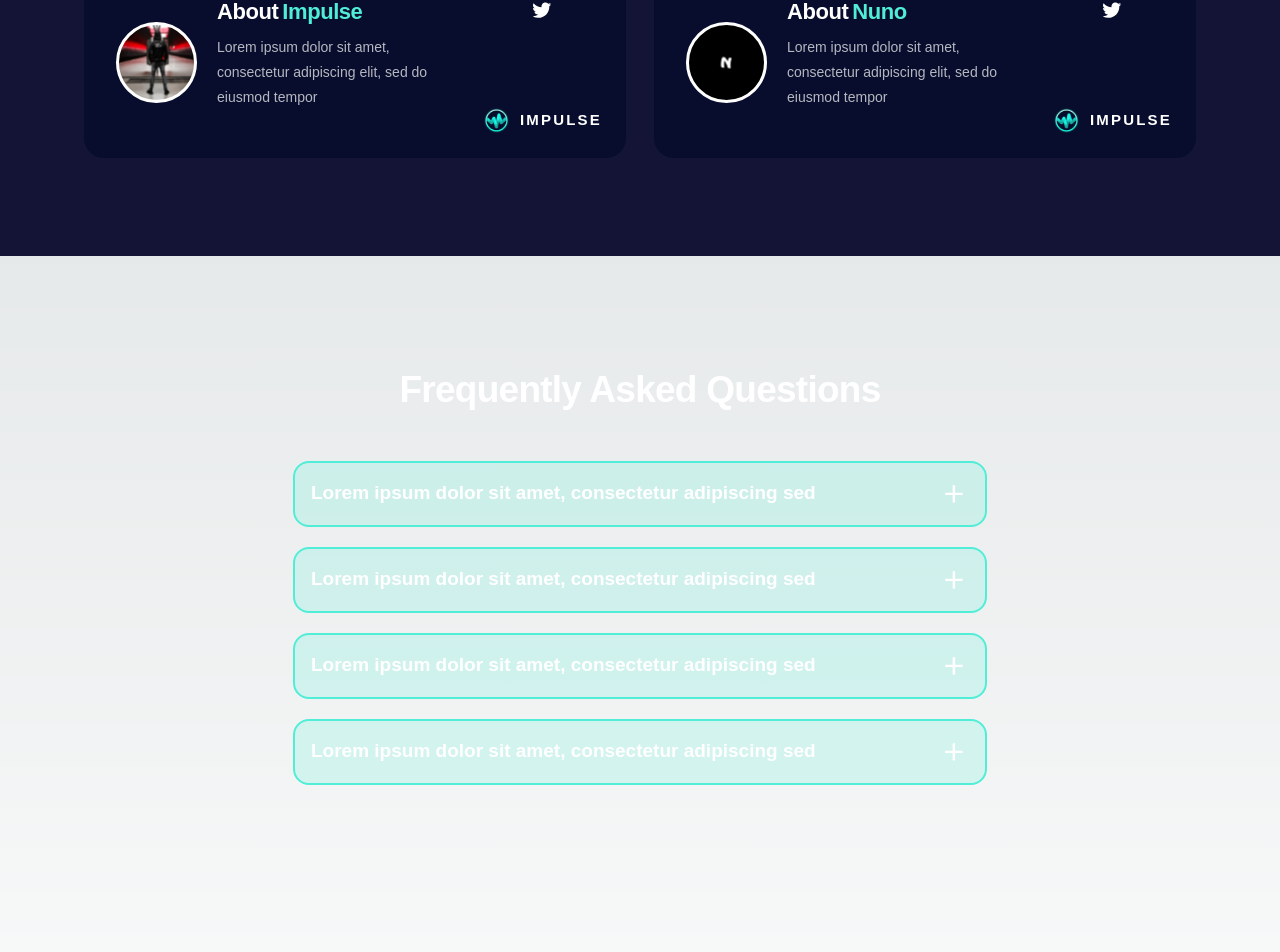
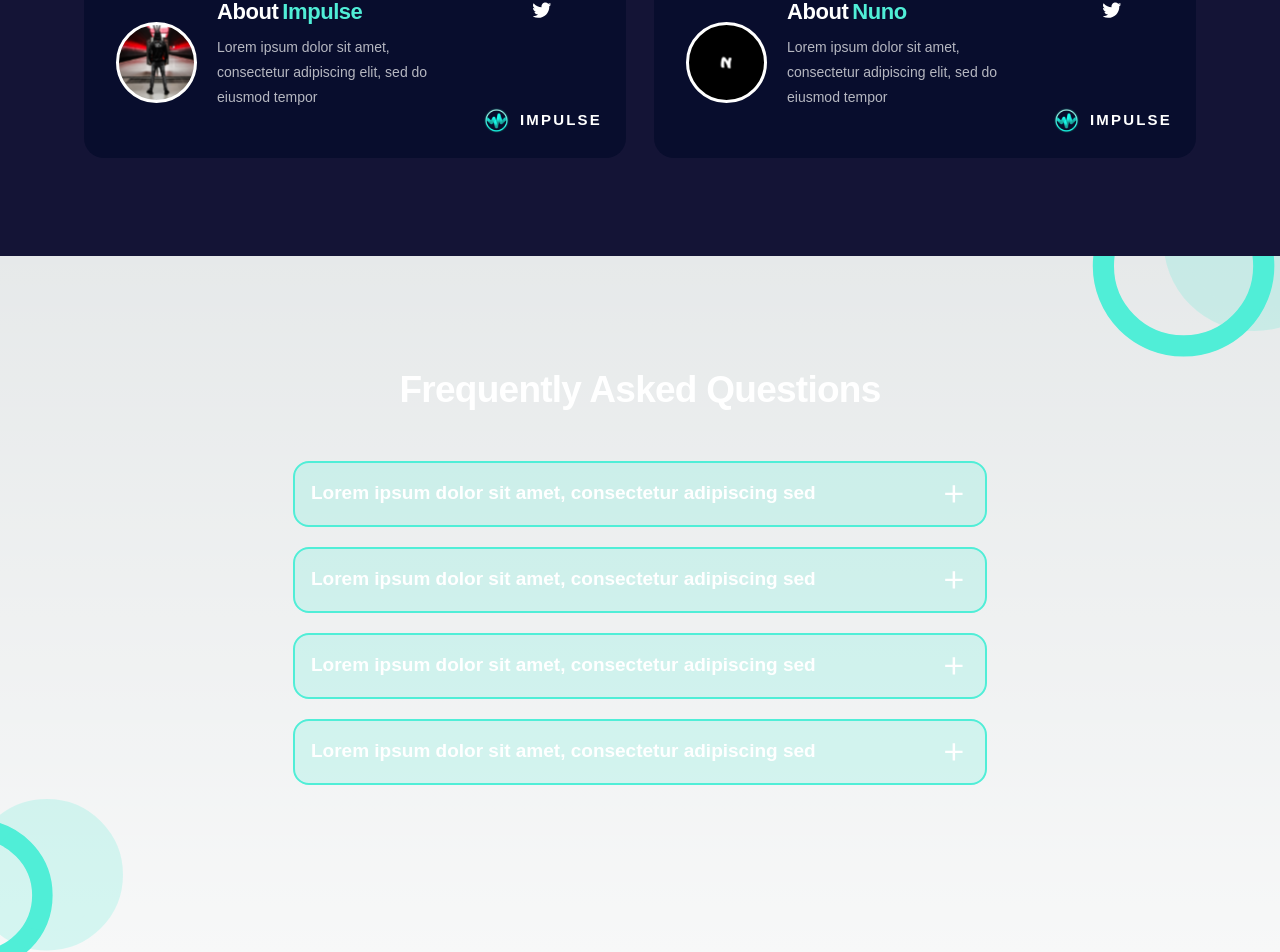
Before and after one commit to Radial-code/impulse-proxies, a Next.js app: page / in a window 1280 px wide. Shown: the part 424-1376 px from the top of the page. Built offline with nearby package versions, Linux system fonts and the light colour scheme.

Commit message:
faq section top and side images added

```diff
--- a/components/ImpulseAbout.jsx
+++ b/components/ImpulseAbout.jsx
@@ -5,7 +5,7 @@ import { AboutBox } from "./common/Helper";
 import Image from "next/image";
 const ImpulseAbout = () => {
   return (
-    <div className="bg-[#141436] pt-24 mt-20">
+    <div className="bg-[#141436] pt-24 mt-20 relative z-10">
       <div className="container xl:max-w-[1140px] 2xl:max-w-[1320px] mx-auto px-3 relative">
         <Image
           src="/assets/images/svg/aboutTop.svg"
--- a/components/ImpulseFAQ.jsx
+++ b/components/ImpulseFAQ.jsx
@@ -11,7 +11,21 @@ const ImpulseFAQ = () => {
     setOpenAccordions(newOpenAccordions);
   };
   return (
-    <div className="faqBg bg-no-repeat bg-cover bg-center pt-28 pb-44">
+    <div className="faqBg bg-no-repeat bg-cover bg-center pt-28 pb-44 relative overflow-hidden">
+      <Image
+        height={123}
+        width={123}
+        className="absolute bottom-[-10px] start-0"
+        src="/assets/images/svg/FaqBottom.svg"
+        alt="about image"
+      />
+      <Image
+        height={207}
+        width={207}
+        className="absolute lg:top-[-15%] top-[-10%] lg:end-0 end-[-1%] lg:h-[207px] lg:w-[207px] w-[175px] h-[175px]"
+        src="/assets/images/svg/FaqRight.svg"
+        alt="about image"
+      />
       <div className="container xl:max-w-[1140px] 2xl:max-w-[1320px] mx-auto px-3">
         <p className="text-center text-6xl text-white font-Montserrat font-bold leading-[121%] tracking-[-0.74px] mb-12">
           Frequently Asked Questions
@@ -27,7 +41,7 @@ const ImpulseFAQ = () => {
               >
                 <div className="flex w-full justify-between">
                   <button
-                    className="w-full flex justify-between items-center text-white focus:outline-none font-Montserrat text-2xl font-bold leading-[130%] mb-0"
+                    className="w-full flex justify-between items-center text-white focus:outline-none font-Montserrat text-2xl font-bold leading-[130%] mb-0 text-start"
                     onClick={() => toggleAccordion(index)}
                   >
                     {data.heading}
```
Also changed, not shown: public/assets/images/svg/FaqBottom.svg (added), public/assets/images/svg/FaqRight.svg (added).
